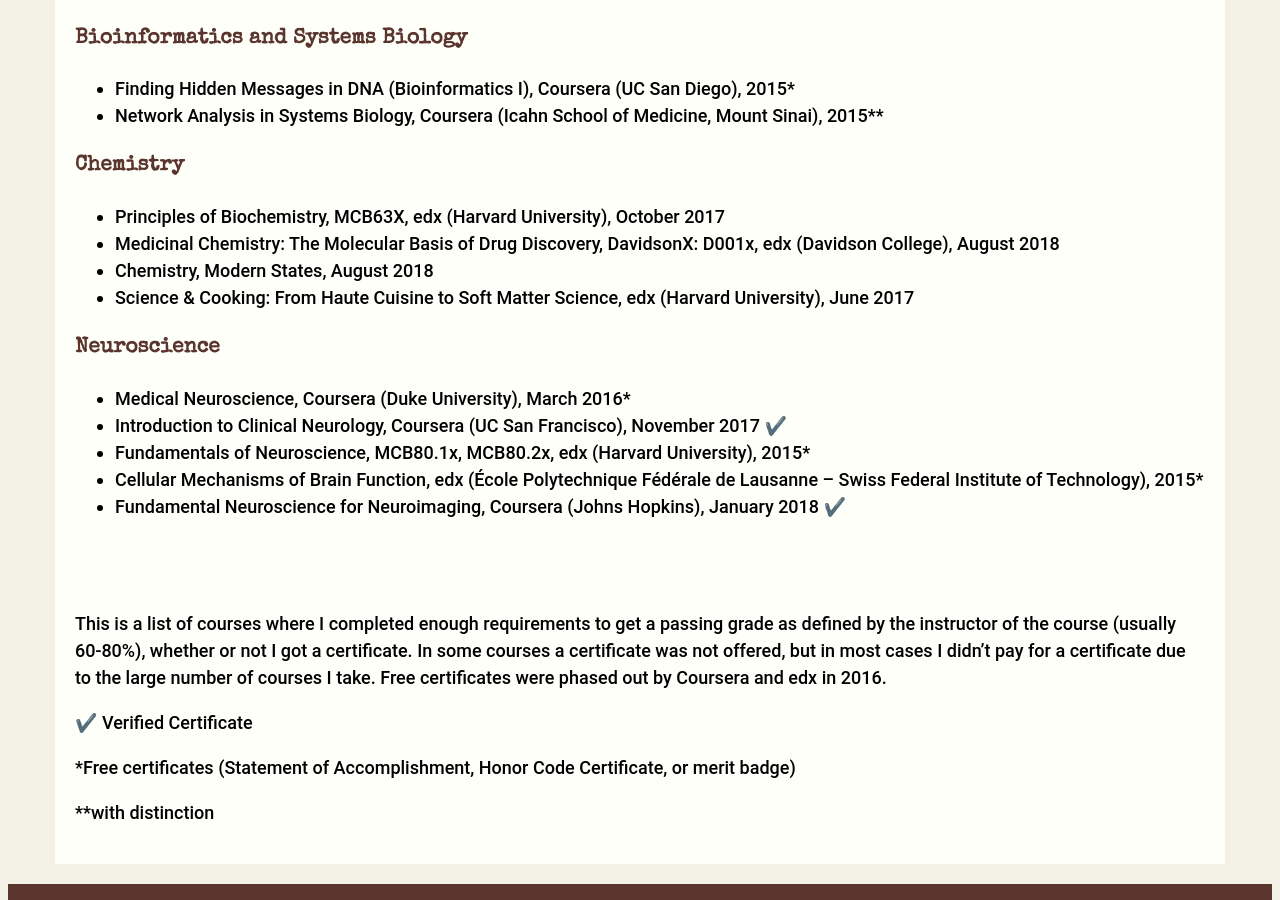
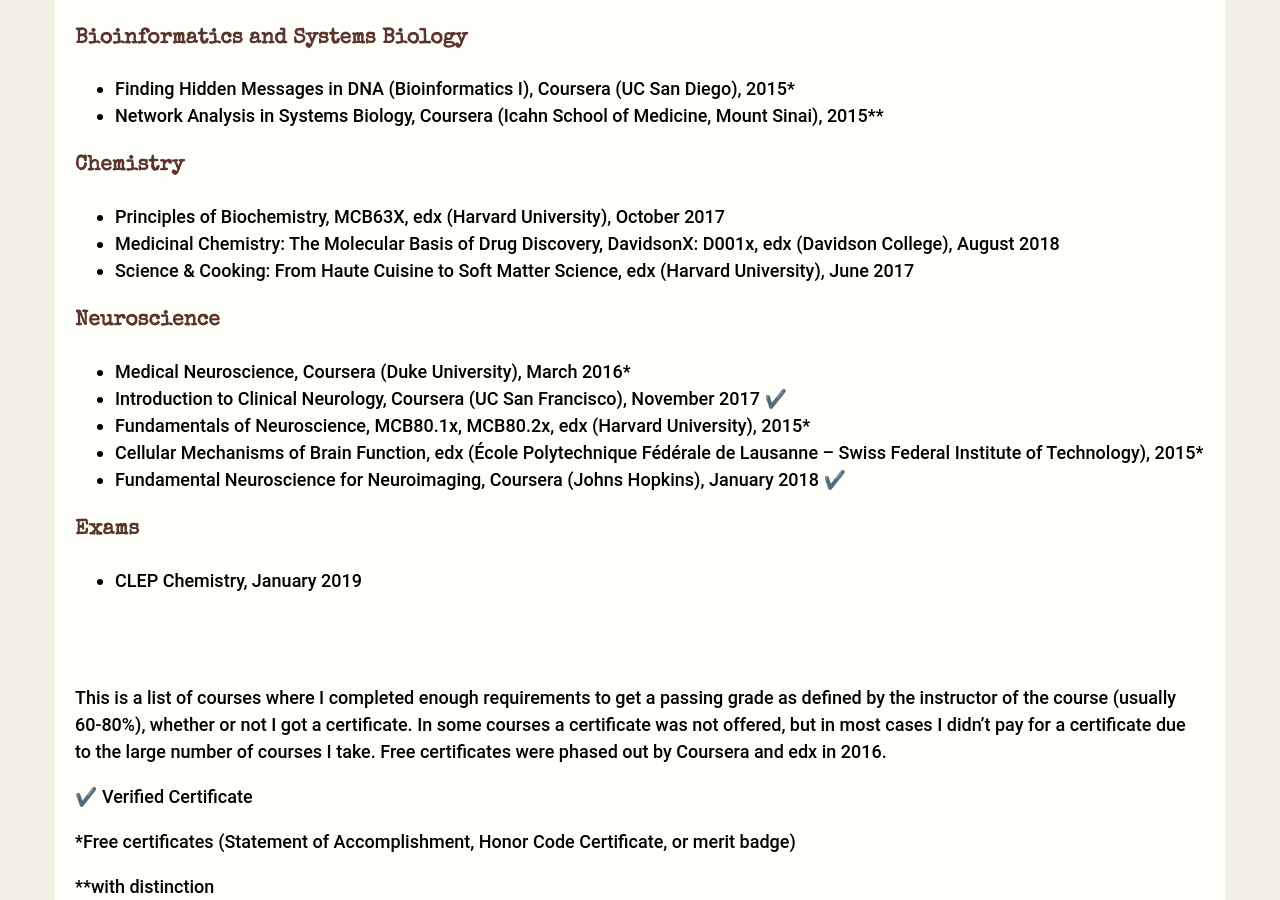
Before and after one commit to ashlynnpai/journal, a Jekyll site: the page built from _pages/science-courses.md, in a window 1280 px wide and 900 px high, scrolled down 487 px. Built offline with Jekyll 4.4.1, drawn with Linux system fonts in a browser that asks for light colours; emoji names are drawn with the system emoji font.

Commit message:
add and move clep chem stuff

```diff
--- a/_pages/science-courses.md
+++ b/_pages/science-courses.md
@@ -15,7 +15,6 @@ permalink: "/science-courses/"
 
 * Principles of Biochemistry, MCB63X, edx (Harvard University), October 2017
 * Medicinal Chemistry: The Molecular Basis of Drug Discovery, DavidsonX: D001x, edx (Davidson College), August 2018
-* Chemistry, Modern States, August 2018
 * Science & Cooking: From Haute Cuisine to Soft Matter Science, edx (Harvard University), June 2017
 
 ### Neuroscience
@@ -27,6 +26,10 @@ permalink: "/science-courses/"
 * Cellular Mechanisms of Brain Function, edx (École Polytechnique Fédérale de Lausanne -- Swiss Federal Institute of Technology), 2015*
 * Fundamental Neuroscience for Neuroimaging, Coursera (Johns Hopkins), January 2018 :heavy_check_mark:
 
+### Exams
+{:.coffee .elite}
+
+* CLEP Chemistry, January 2019
 
 <br>
 <br>
```
Also changed, not shown: _pages/other.md (+1 -0 lines).
